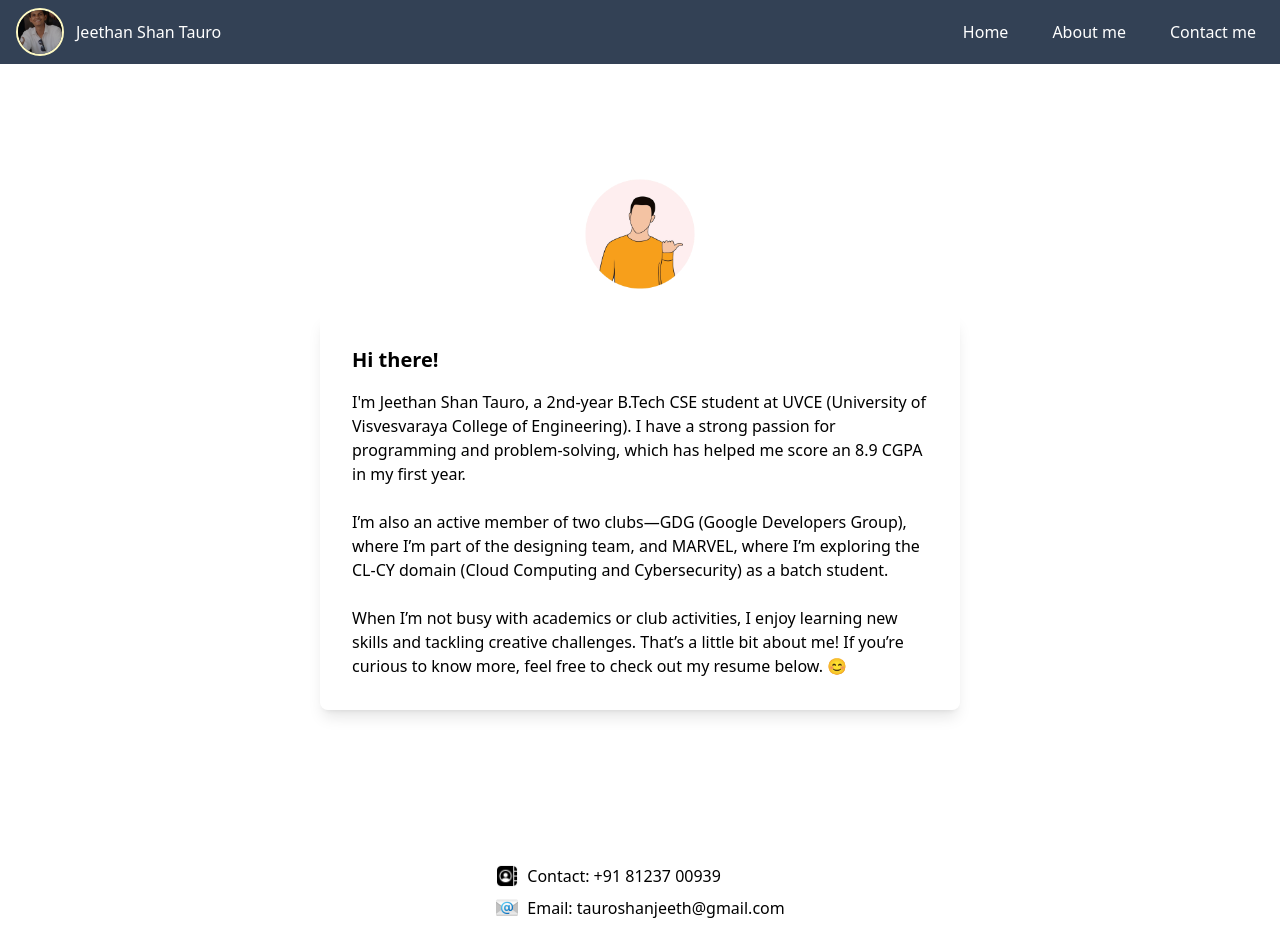
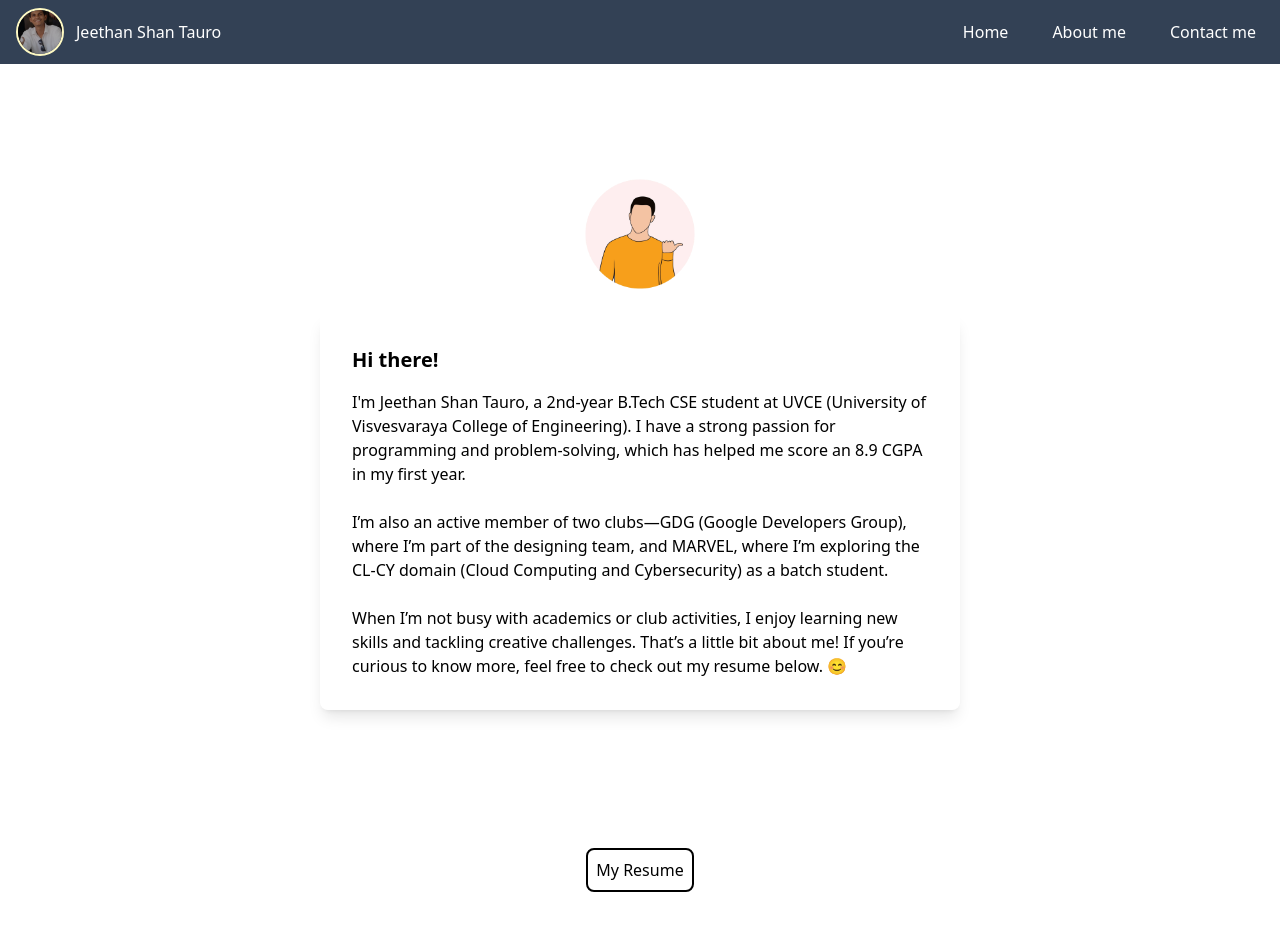
Before and after one commit to JeethanTauro/My-Portfolio-Website-React-JS, a React (Vite) app: page /about in a window 1280 px wide. Shown: the top 926 px of the page. Built offline with nearby package versions, Linux system fonts and the light colour scheme; what tailwindcss-patterns would draw is missing.

Commit message:
Added my resume

```diff
--- a/src/Pages/AboutPage.jsx
+++ b/src/Pages/AboutPage.jsx
@@ -19,6 +19,11 @@
         </p>
       </div>
     </div>
+    <div className='flex justify-center'>
+      <a href="/images/JeethanResume.pdf" target='_blank'>
+      <button className='border-solid border-2 border-black p-2 mt-4 mb-4 hover:bg-yellow-200 rounded-lg transistion duration-300'>My Resume</button>
+      </a>
+    </div>
   </>
   );
 }
```
Also changed, not shown: 1 other file (tests, documents, lock files or other folders).
